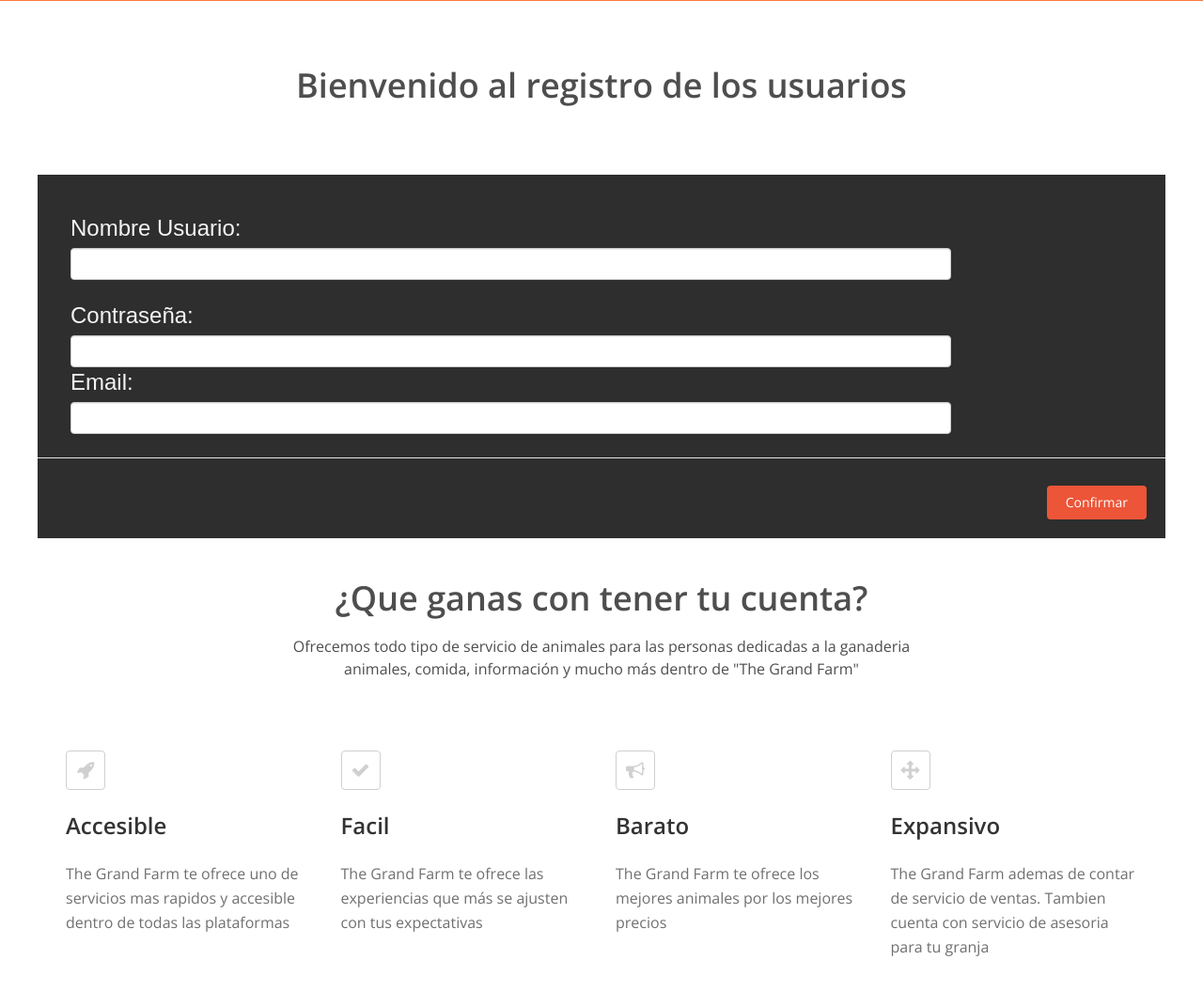
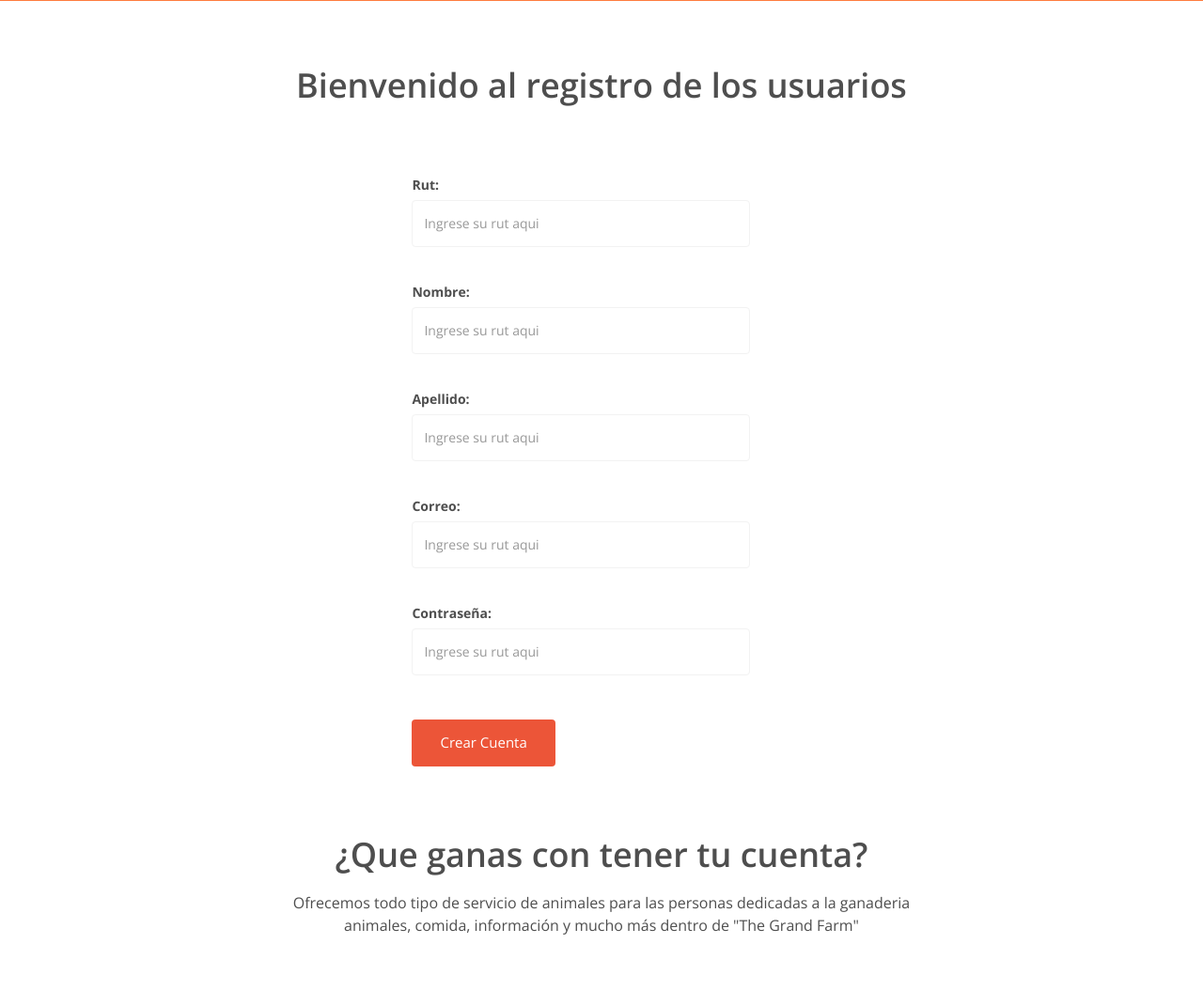
Before and after one commit to Toqui012/The-grand-farm, a Django app: page /register_user/ in a window 1280 px wide. Shown: the part 323-1394 px from the top of the page at 94% size. Run offline with Django 3.2, Linux system fonts and the light colour scheme.

Commit message:
Register completado

```diff
--- a/farm_app/templates/farm_app/register_user.html
+++ b/farm_app/templates/farm_app/register_user.html
@@ -6,32 +6,53 @@
     <h2>Bienvenido al registro de los usuarios</h2>
 </div>
 
-<section style="padding-left: 40px; padding-right: 40px;">
-    <form class="register-form" method="POST";">{% csrf_token %}
-        <div style="background-color: #2E2E2E;">
-            <div class="panel-heading">
+    {% if status == 'OK' %}
+        <div class="alert alert-success" role="alert">
+            Usuario Registrado exitosamente!
+        </div>
+
+    {% elif status == 'ERROR' %}
+        <div class="alert alert-danger" role="alert">
+            Ha habido un problema para registrar usuario
+        </div>
+    {% endif %}
+
+
+<section style="padding-left: 27%;">
+    <form method="POST" class="register_form">{% csrf_token %}
+        <div class="col-sm-5 col-sm-offset-1">
+            <div class="form-group">
+                <label for="nom">Rut:</label>
+                <input type="text" name="txtRut" id="txtRut" class="form-control" placeholder="Ingrese su rut aqui">
+                <br>
             </div>
 
-            <div class="panel-body" class="form-group">
-                <div class="col-md-10 pad-adjust">
-                    <span class="help-block text-muted small-font" style="color: whitesmoke; font-family: Arial, Helvetica, sans-serif; font-size: 24px;">Nombre Usuario:</span>
-                    <input type="text" name="txt_nameuser" id="txt_nameuser" class="form-control">
-                    <br>
-                </div>
-
-                <div class="col-md-10 pad-adjust" class="form-group">
-                    <span class="help-block text-,uted small-font" style="color: whitesmoke; font-family: Arial, Helvetica, sans-serif; font-size: 24px;">Contraseña:</span>
-                    <input type="text" name="txt_pass" id="txt_pass" class="form-control">
-                </div>
-
-                <div class="col-md-10 pad-adjust" class="form-group">
-                    <span class="help-block text-,uted small-font" style="color: whitesmoke; font-family: Arial, Helvetica, sans-serif; font-size: 24px;">Email:</span>
-                    <input type="text" name="txt_email" id="txt_email" class="form-control">
-                </div>
+            <div class="form-group">
+                <label for="nom">Nombre:</label>
+                <input type="text" name="txtNombre" id="txtNombre" class="form-control" placeholder="Ingrese su rut aqui">
+                <br>
             </div>
 
-            <div class="modal-footer" style="background-color: #2E2E2E;">
-                <button type="submit" class="btn btn-primary" id="btn-actualizar">Confirmar</button>
+            <div class="form-group">
+                <label for="nom">Apellido:</label>
+                <input type="text" name="txtApellido" id="txtApellido" class="form-control" placeholder="Ingrese su rut aqui">
+                <br>
+            </div>
+
+            <div class="form-group">
+                <label for="nom">Correo:</label>
+                <input type="text" name="txtCorreo" id="txtCorreo" class="form-control" placeholder="Ingrese su rut aqui">
+                <br>
+            </div>
+
+            <div class="form-group">
+                <label for="nom">Contraseña:</label>
+                <input type="text" name="txtPass" id="txtPass" class="form-control" placeholder="Ingrese su rut aqui">
+                <br>
+            </div>
+
+            <div class="form-group">
+                <button type="submit" name="submit" class="btn btn-primary btn-lg">Crear Cuenta</button>
             </div>
 
         </div>
@@ -40,6 +61,37 @@
 
 <br>
 <br>
+<br>
+<br>
+<br>
+<br>
+<br>
+<br>
+<br>
+<br>
+<br>
+<br>
+<br>
+<br>
+<br>
+<br>
+<br>
+<br>
+<br>
+<br>
+<br>
+<br>
+<br>
+<br>
+<br>
+<br>
+<br>
+<br>
+<br>
+<br>
+<br>
+<br>
+
 
 <section id="feature">
         <div class="container">
--- a/farm_app/views.py
+++ b/farm_app/views.py
@@ -1,5 +1,6 @@
 from django.shortcuts import render
 from .models import Payment_food #punto significa directorio actual
+from django.contrib.auth.models import User
 
 # Create your views here.
 def payment_food_list(request):
@@ -79,4 +80,18 @@ def payment_food_update(request,id):
     return render(request,'farm_app/payment_food_update.html', variables)
 
 def register_user(request):
-    return render(request,'farm_app/register_user.html')
+    status = ''
+    if request.method == 'POST':
+        user = User()
+        try:
+            user = User.objects.create_user(username = request.POST.get('txtRut'),
+            password = request.POST.get('txtPass'),
+            email = request.POST.get('txtCorreo'),
+            last_name = request.POST.get('txtApellido'),
+            first_name = request.POST.get('txtNombre'))
+        except:
+            status = 'ERROR'
+            return render(request,'farm_app/register_user.html', {'status' : status})
+        user.save()
+        status= 'OK'
+    return render(request,'farm_app/register_user.html', {'status' : status})
```
Also changed, not shown: db.sqlite3.
